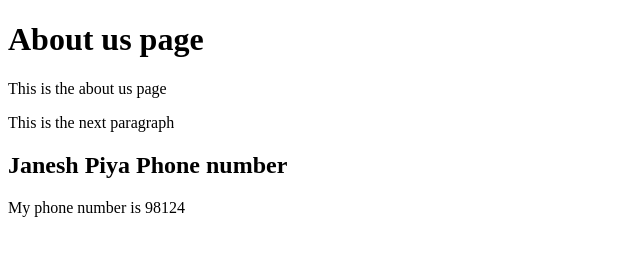
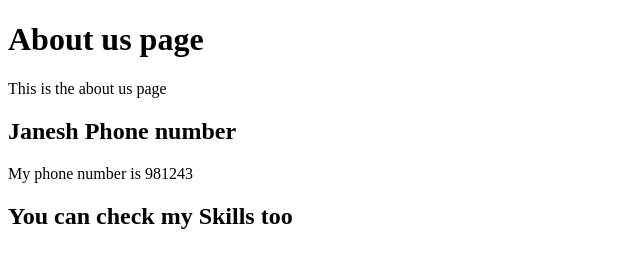
Before and after one commit to Janeshpiya/git-test-2, a plain HTML site: page about.html in a window 1280 px wide. Shown: the whole page, without its empty margins (0-640 px from the left). Drawn offline with Linux system fonts and the light colour scheme.

Commit message:
edited about page

```diff
--- a/about.html
+++ b/about.html
@@ -11,8 +11,8 @@
         About us page
     </h1>
     <p>This is the about us page</p>
-    <p>This is the next paragraph</p>
-    <h2>Janesh Piya Phone number</h2>
-    <p>My phone number is 98124</p>
+    <h2>Janesh Phone number</h2>
+    <p>My phone number is 981243</p>
+    <h2>You can check my Skills too</h2>
 </body>
 </html>
```
